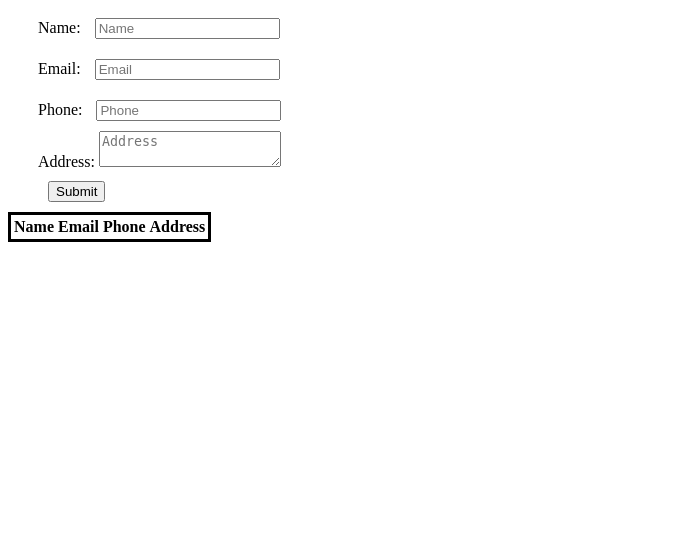
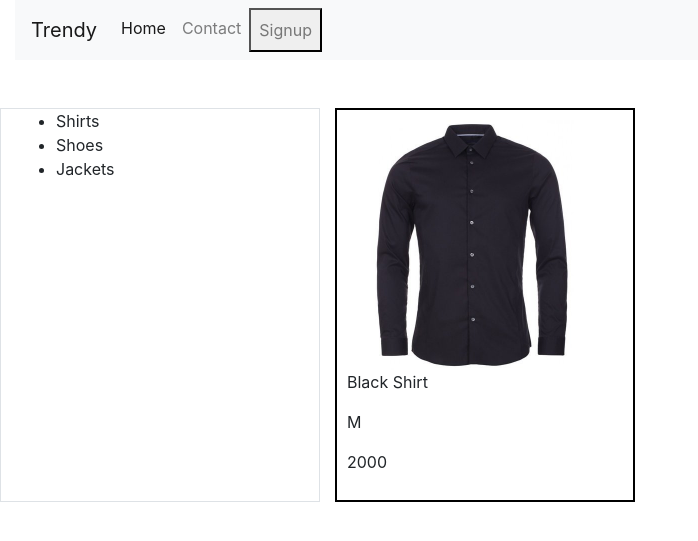
Before and after one commit to AbhishekTechstack123/afternoon_ecommerce, a PHP site: page / in a window 1280 px wide. Shown: the top 541 px of the page, without its empty margins (0-698 px from the left). Run offline with PHP 8.4, Linux system fonts and the light colour scheme; data that the repository does not hold is empty; some libraries are stand-ins or nearby versions.

Commit message:
Categories

```diff
--- a/css/style.css
+++ b/css/style.css
@@ -6,10 +6,16 @@
 	margin:10px;
 }
 
-table{
-	border:solid;
+.signup-err{
+	color:red;
 }
 
-td{
+.product-box{
+	min-height:300px;
+	width:300px;
+	border: 2px solid black;
 	padding:10px;
 }
+.product-box img{
+	width:250px;
+}
--- a/index.php
+++ b/index.php
@@ -1,6 +1,8 @@
 <?php
 
 include "config.php";
+
+session_start();
 
 if(isset($_GET["err"])){
 	$error_msg = $_GET["err"];
@@ -10,72 +12,167 @@ else {
 }
 
 
-$user_query = "SELECT * FROM users";
-
-$result = mysqli_query($conn,$user_query);
 
  ?>
 
-<!DOCTYPE html>
-<html>
+<!doctype html>
+<html lang="en">
   <head>
+    <!-- Required meta tags -->
+    <meta charset="utf-8">
+    <meta name="viewport" content="width=device-width, initial-scale=1, shrink-to-fit=no">
+
+    <!-- Bootstrap CSS -->
+    <link rel="stylesheet" href="https://maxcdn.bootstrapcdn.com/bootstrap/4.0.0/css/bootstrap.min.css" integrity="sha384-Gn5384xqQ1aoWXA+058RXPxPg6fy4IWvTNh0E263XmFcJlSAwiGgFAW/dAiS6JXm" crossorigin="anonymous">
+	<link rel="stylesheet" href="css/style.css">
+
     <title>Trendy</title>
-	<link rel="stylesheet" href="css/style.css">
   </head>
   <body>
 
-	<div><?php echo $error_msg; ?></div>
 
+  	<div class="container-fluid">
+  		<div class="row">
+  			<div class="col-12">
+  				<nav class="navbar navbar-expand-lg navbar-light bg-light">
+					  <a class="navbar-brand" href="#">Trendy</a>
+					  <button class="navbar-toggler" type="button" data-toggle="collapse" data-target="#navbarNav" aria-controls="navbarNav" aria-expanded="false" aria-label="Toggle navigation">
+					    <span class="navbar-toggler-icon"></span>
+					  </button>
+					  <div class="collapse navbar-collapse" id="navbarNav">
+					    <ul class="navbar-nav">
+					      <li class="nav-item active">
+					        <a class="nav-link" href="#">Home <span class="sr-only">(current)</span></a>
+					      </li>
+					      <li class="nav-item">
+					        <a class="nav-link" href="#">Contact</a>
+					      </li>
+					      <li class="nav-item">
+					      	<?php
+
+					      	if(isset($_SESSION["loginstatus"]) ){
+					      		$uname = $_SESSION["username"];
+					      		echo 'Welcome '."$uname";
+					      		echo '<a href="files/logout.php">Logout</a>';
+					      	}
+					      	else{
+					      		echo '<button class="nav-link" data-toggle="modal" data-target="#signup-modal">Signup</button>';
+					      	}
+
+					      	 ?>
+					      </li>
+					    </ul>
+					  </div>
+					</nav>
+  			</div>
+  		</div> <!-- row -->
+  		<div class="row mt-5">
+			<div id="categories" class="col-sm-3 border border-right">
+				<ul>
+					<li category="SHIRT">Shirts</li>
+					<li category="SHOES">Shoes</li>
+					<li category="JACKET">Jackets</li>
+				</ul>
+			</div>
+
+			<div class="col-sm-8">
+				<div class="product-box">
+					<img src="images/shirt1.jpg" alt="">
+					<p class="pname">Black Shirt</p>
+					<p class="psize">M</p>
+					<p class="pprice">2000</p>
+				</div>
+
+			</div>
+  		</div> <!-- row -->
+  	</div>
+
+
+  <div id="signup-modal" class="modal" tabindex="-1" role="dialog">
+  <div class="modal-dialog" role="document">
+    <div class="modal-content">
+      <div class="modal-header">
+        <h5 class="modal-title">Signup Form</h5>
+        <button type="button" class="close" data-dismiss="modal" aria-label="Close">
+          <span aria-hidden="true">&times;</span>
+        </button>
+      </div>
+      <div class="modal-body">
         <form id="signup-form" action="files/signup.php" method="POST">
 
 		<div>
 			<label>Name:</label>
-			<input type="text" placeholder="Name" name="username">
+			<input type="text" placeholder="Name" name="username" required>
 		</div>
 		<div>
 			<label>Email:</label>
-			<input type="email" placeholder="Email" name="useremail">
+			<input type="email" placeholder="Email" name="useremail" required>
 		</div>
 		<div>
 			<label>Phone:</label>
 			<input type="phone" placeholder="Phone" name="userphone">
 		</div>
 		<div>
+			<label>Password:</label>
+			<input type="password" name="pass" required>
+		</div>
+		<div>
+			<label>Re-type Password:</label>
+			<input type="password" name="repass" required>
+		</div>
+		<div>
 			<label>Address:</label>
 			<textarea type="text" placeholder="Address" name="useraddress"></textarea>
 		</div>
 		<div>
-			<input type="submit">
+			<p class="signup-err"></p>
+			<input id="signup-btn" type="button" value="Signup">
+		</div>
+		<span class="form-toggle">Already a user? Login instead</span>
+		</form>
+      </div>
     </div>
 
+     <div class="modal-content" style="display: none;">
+      <div class="modal-header">
+        <h5 class="modal-title">Login Form</h5>
+        <button type="button" class="close" data-dismiss="modal" aria-label="Close">
+          <span aria-hidden="true">&times;</span>
+        </button>
+      </div>
+      <div class="modal-body">
+  			<form>
+  				<div>
+  					<label>Email:</label>
+					<input type="email" placeholder="Email">
+  				</div>
+  				<div>
+  					<label>Password:</label>
+					<input type="password" placeholder="Password">
+  				</div>
+  				<div>
+  					<input type="button" value="login">
+  				</div>
+  				<span class="form-toggle">New user? signup instead</span>
+
   			</form>
-
-	<div>
-		<table>
-			<thead>
-				<th>Name</th>
-				<th>Email</th>
-				<th>Phone</th>
-				<th>Address</th>
-			</thead>
-			<tbody>
-				<?php
-
-			while($row = mysqli_fetch_assoc($result)){
-					// print_r($row);
-				echo "<tr>";
-				echo "<td>".$row["Name"]."</td>";
-				echo "<td>".$row["Email"]."</td>";
-				echo "<td>".$row["Phone"]."</td>";
-				echo "<td>".$row["Address"]."</td>";
-				echo "</tr>";
-			}
+      </div>
+    </div>
 
 
-		 ?>
-			</tbody>
-		</table>
+
   </div>
+</div>
+
+    <!-- Optional JavaScript -->
+    <!-- jQuery first, then Popper.js, then Bootstrap JS -->
+<script
+  src="https://code.jquery.com/jquery-3.4.1.js"
+  integrity="sha256-WpOohJOqMqqyKL9FccASB9O0KwACQJpFTUBLTYOVvVU="
+  crossorigin="anonymous"></script>
+    <script src="https://cdnjs.cloudflare.com/ajax/libs/popper.js/1.12.9/umd/popper.min.js" integrity="sha384-ApNbgh9B+Y1QKtv3Rn7W3mgPxhU9K/ScQsAP7hUibX39j7fakFPskvXusvfa0b4Q" crossorigin="anonymous"></script>
+    <script src="https://maxcdn.bootstrapcdn.com/bootstrap/4.0.0/js/bootstrap.min.js" integrity="sha384-JZR6Spejh4U02d8jOt6vLEHfe/JQGiRRSQQxSfFWpi1MquVdAyjUar5+76PVCmYl" crossorigin="anonymous"></script>
+       <script defer type="text/JavaScript" src="script.js"></script>
 
   </body>
 </html>
--- /dev/null
+++ b/script.js
@@ -0,0 +1,56 @@
+$(document).ready(function(){
+
+
+	$("#signup-btn").click(function(){
+
+		$(".signup-err").html("");
+
+
+		var pass = $('input[name="pass"]').val();
+		var repass = $('input[name="repass"]').val();
+		if(pass == repass && pass != ''){
+			$(".signup-err").html("Processing...");
+			$("#signup-form").submit();
+		}
+		else{
+			$(".signup-err").html("Password does not match!");
+		}
+
+	});
+
+	$(".form-toggle").click(function(){
+
+
+		$("#signup-modal .modal-content").toggle();
+
+
+	});
+
+	$("#categories ul li").click(function(){
+
+		var cat = $(this).attr("category");
+
+		.ajax({
+            type: "POST",
+            url: "your url with method that accpects the data",
+            dataType: "json",
+            data: {
+                o: objectDataString
+            },
+            success: function (data) {
+               alert('Success');
+
+            },
+            error: function () {
+             alert('Error');
+            }
+        });
+
+
+
+	});
+
+
+
+
+});
```
Also changed, not shown: files/logout.php (added, +10 -0 lines), files/signup.php (+7 -1 lines), files/category.php (added), images/shirt1.jpg (added), images/shoe1.jpg (added). Lines whose indentation alone changed are shown as unchanged.
